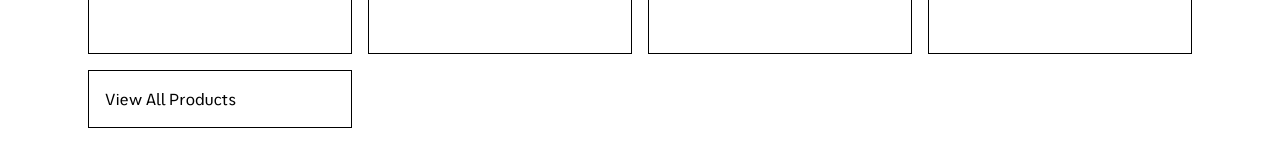
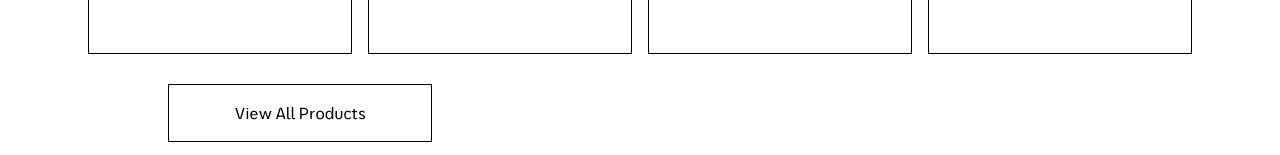
Before and after one commit to ritabobita/Ritka-Studios, a Next.js app: page / in a window 1280 px wide. Shown: the part 1612-1767 px from the top of the page. Built offline with nearby package versions, Linux system fonts and the light colour scheme.

Commit message:
update media query for product grid

```diff
--- a/src/app/components/Featured Product Grid/FeaturedProductGrid.js
+++ b/src/app/components/Featured Product Grid/FeaturedProductGrid.js
@@ -86,8 +86,8 @@ export default function FeaturedProductGrid() {
                     <p className={styles.productPrice}>$100</p>
                 </div>
             </article>
-            <ProductButton className={styles.viewAllProducts} href="/shop">View All Products</ProductButton>
         </section>
+        <ProductButton className={styles.viewAllProducts} href="/shop">View All Products</ProductButton>
         </div>
     )
 }
--- a/src/app/components/Featured Product Grid/FeaturedProductGrid.module.scss
+++ b/src/app/components/Featured Product Grid/FeaturedProductGrid.module.scss
@@ -1,3 +1,9 @@
+.featuredProductGrid {
+    display: flex;
+    flex-direction: column;
+    align-items: center;
+    width: 100%;
+
     .products {
         display: grid;
         grid-template: repeat(2, 20.625rem) / repeat(4, 16.5rem);
@@ -22,6 +28,16 @@
             font-family: 'Kanit', sans-serif;
             font-weight: 400;
             padding: 1rem;
+        }
+    }
+
+    @media only screen and (max-width: 1024px) {
+        .products {
+            grid-template: repeat(2, 20.625rem) / repeat(3, 16.5rem);
+            grid-template-areas:
+                "product product product"
+                "product product product"
+                "product product";
         }
     }
 
@@ -52,3 +68,4 @@
                 "product";
         }
     }
+}
--- a/src/app/components/Product Button/ProductButton.module.scss
+++ b/src/app/components/Product Button/ProductButton.module.scss
@@ -1,9 +1,11 @@
 .button {
     background-color: #fff;
     color: #000;
-    padding: 1rem;
+    padding: 1rem 4.11rem;
     border: .5px solid #000;
     transition: all 0.3s ease;
+    align-self: flex-start;
+    margin-left: 10.5rem;
 
     &:hover {
         background-color: #000;
```
Lines whose indentation alone changed are shown as unchanged.
